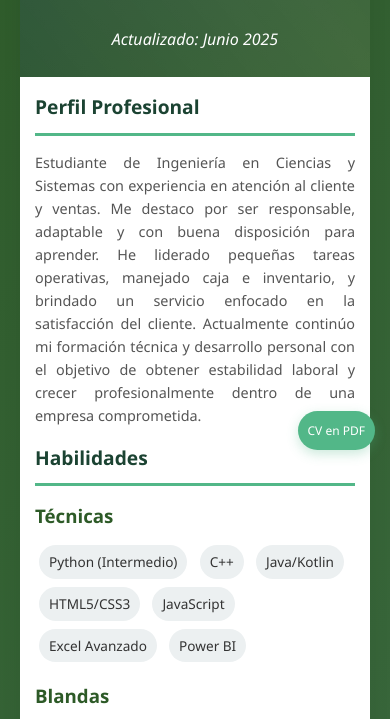
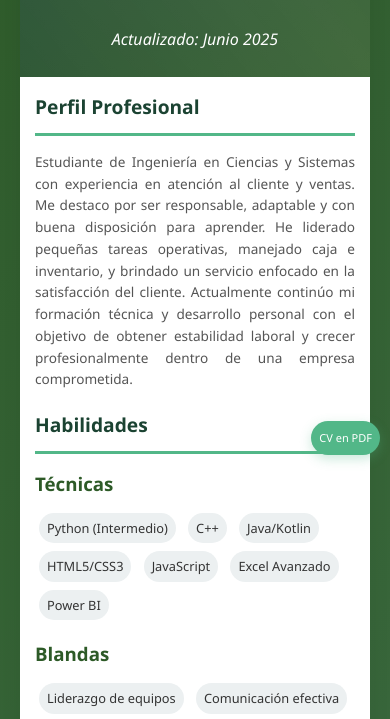
Before and after one commit to Rod-Rod-Rod/Rod-Rod-Rod, a plain HTML site: page index.html in a window 390 px wide. Shown: the part 379-1098 px from the top of the page. Drawn offline with Linux system fonts and the light colour scheme.

Commit message:
Add files via upload

```diff
--- a/styles.css
+++ b/styles.css
@@ -559,19 +559,37 @@ ul {
     .experience-item:hover, .education-item:hover, .certification-item:hover, .contract-item:hover, .repository-item:hover {
         transform: translateY(-2px);
     }
+    .experience-item:hover, .education-item:hover,
+    .certification-item:hover, .repository-item:hover,
+    .contract-item:hover {
+        transform: none !important;
+    }
+    .section {
+        margin-bottom: 20px;
+    }
+
+    /* Añadir transiciones consistentes */
+    .experience-item, .education-item, .certification-item,
+    .repository-item, .contract-item, .skill-item,
+    .more-proyects {
+        transition: all 0.3s ease;
+    }
+
+    /* Mejorar la consistencia en los botones */
+    .print-btn {
+        transition: all 0.3s ease;
+        box-shadow: 0 4px 12px rgba(82, 183, 136, 0.3);
+    }
+
+    /* Asegurar consistencia en los enlaces */
+    .cert-link {
+        transition: all 0.3s ease;
+    }
 }
-
 /* MÓVIL MUY PEQUEÑO */
 @media (max-width: 480px) {
     .name {
         font-size: 1.6em;
-    }
-
-    .icon {
-    width: 20px;
-    height: 20px;
-    vertical-align: middle;
-    margin-right: 5px;
     }
 
     .title {
@@ -595,7 +613,32 @@ ul {
         padding: 15px;
     }
 
-    .experience-item, .education-item, .certification-item, .repository-item, .contract-item{
+    .experience-item, .education-item, .certification-item, .repository-item, .contract-item {
         padding: 12px;
+        margin-bottom: 15px;
+    }
+
+    .skill-item, .more-proyects {
+        font-size: 0.8em;
+        padding: 5px 8px;
+    }
+
+    .profile-text {
+        font-size: 0.85em;
+    }
+
+    .print-btn {
+        bottom: 10px;
+        right: 10px;
+        padding: 8px;
+        font-size: 11px;
     }
 }
+
+/* Asegurar consistencia en los iconos para todos los dispositivos */
+.icon {
+    width: 20px;
+    height: 20px;
+    vertical-align: middle;
+    margin-right: 5px;
+}
```
